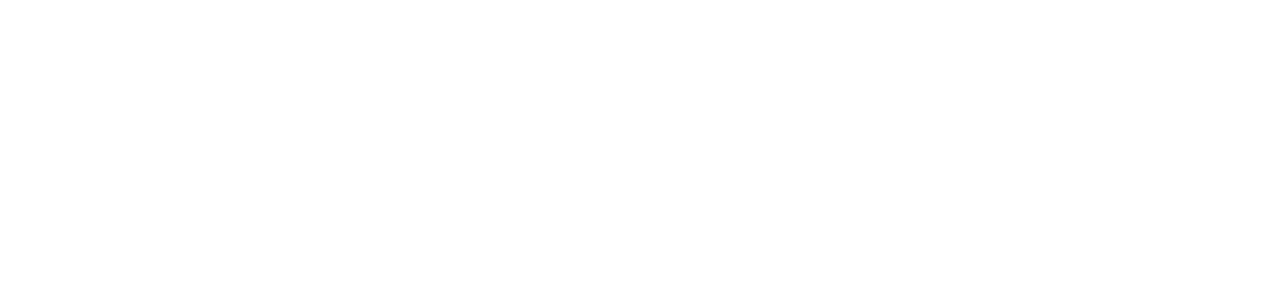
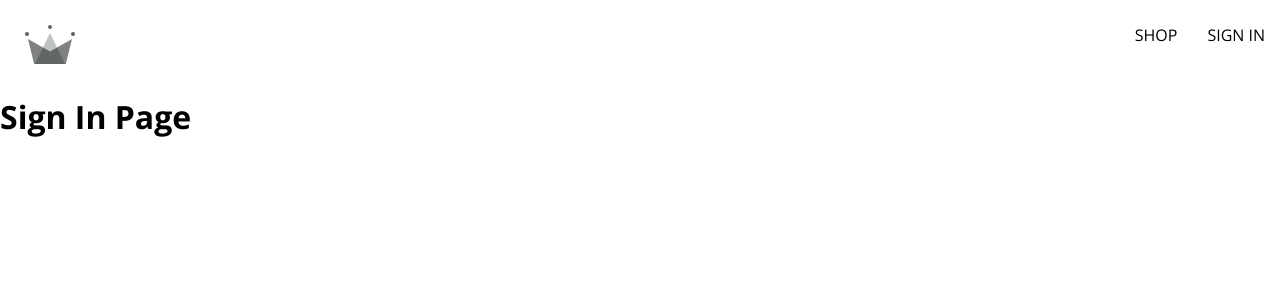
Before and after one commit to faradilshodov/crown-clothing, a React (Vite) app: page /sign-in in a window 1280 px wide. Before the commit this address had no page. Shown: the top 300 px of the page. Built offline with nearby package versions, Linux system fonts and the light colour scheme.

Commit message:
Add firebase package and sign in route

```diff
--- a/package.json
+++ b/package.json
@@ -10,6 +10,7 @@
     "preview": "vite preview"
   },
   "dependencies": {
+    "firebase": "^11.7.1",
     "react": "^19.0.0",
     "react-dom": "^19.0.0",
     "react-router": "^7.6.0",
--- a/src/App.jsx
+++ b/src/App.jsx
@@ -1,6 +1,7 @@
 import { Routes, Route } from "react-router"
 import Home from "./routes/home/home.component"
 import Navigation from "./routes/navigation/navigation.component"
+import SignIn from "./routes/sign-in/sign-in.component"
 
 const Shop = () => {
     return (
@@ -16,6 +17,7 @@
             <Route path="/" element={<Navigation />}>
                 <Route index element={<Home />} />
                 <Route path="shop" element={<Shop />} />
+                <Route path="sign-in" element={<SignIn />} />
             </Route>
         </Routes>
     )
--- a/src/routes/navigation/navigation.component.jsx
+++ b/src/routes/navigation/navigation.component.jsx
@@ -11,6 +11,7 @@
                 </Link>
                 <div className='nav-links-container'>
                     <Link className='nav-link' to='/shop'>SHOP</Link>
+                    <Link className='nav-link' to='/sign-in'>SIGN IN</Link>
                 </div>
             </div>
             <Outlet />
--- /dev/null
+++ b/src/routes/sign-in/sign-in.component.jsx
@@ -0,0 +1,9 @@
+const SignIn = () => {
+    return (
+        <div>
+            <h1>Sign In Page</h1>
+        </div>
+    )
+}
+
+export default SignIn;
```
Also changed, not shown: 1 other file (tests, documents, lock files or other folders).
